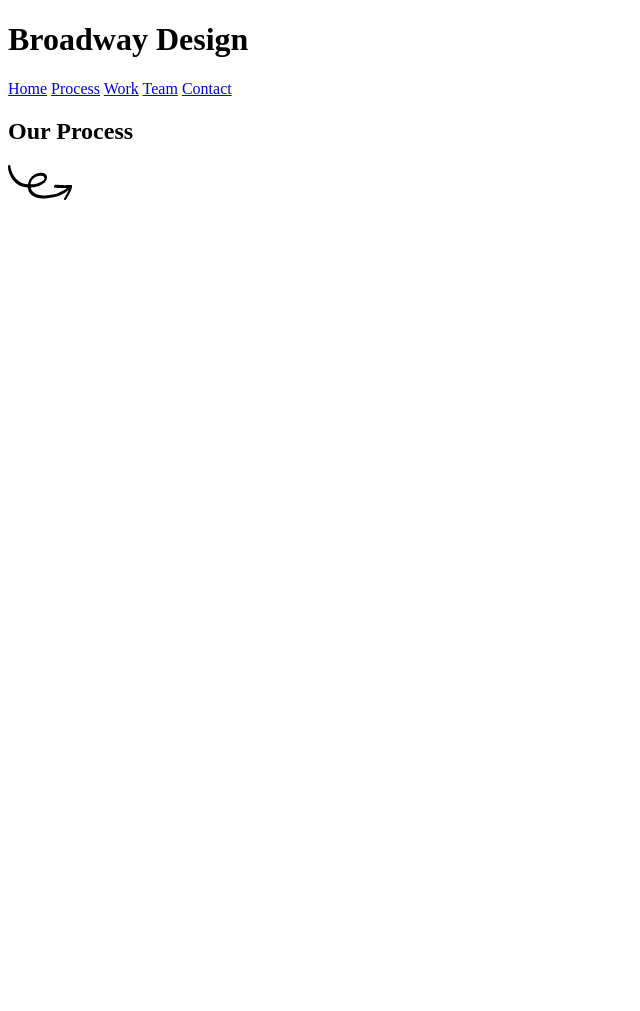
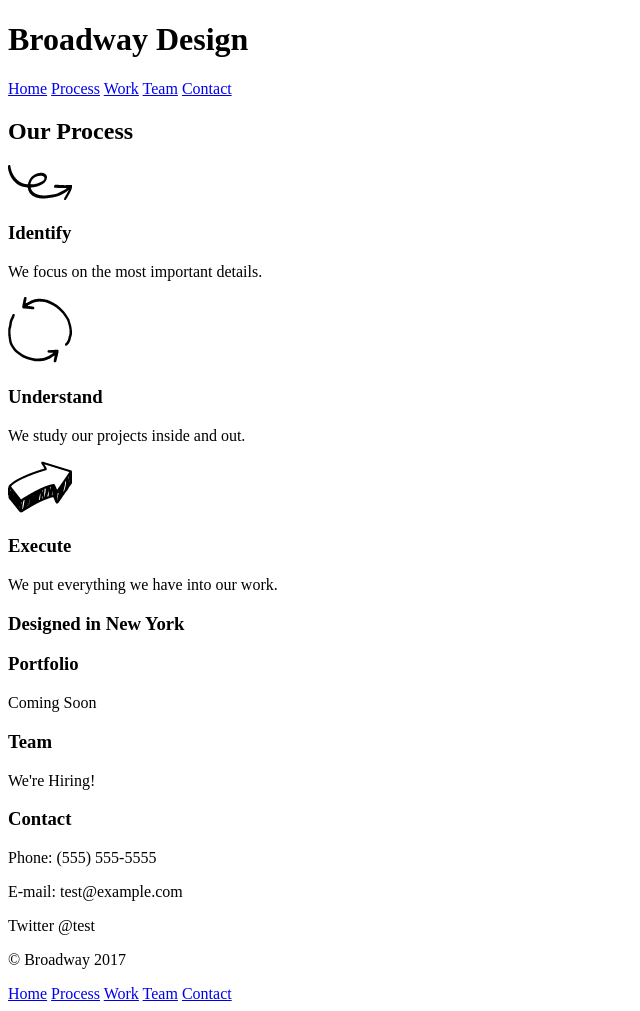
Before and after one commit to andrew-walsh/Broadway, a plain HTML site: page index.html in a window 1280 px wide. Shown: the whole page, without its empty margins (0-640 px from the left). Before the commit the page ends 800 px from the top, so only its background shows below. Drawn offline with Linux system fonts and the light colour scheme.

Commit message:
Finish HTML

```diff
--- a/index.html
+++ b/index.html
@@ -6,17 +6,53 @@
     <link href="resources/css/style.css" type="text/css" rel="stylesheet">
   </head>
   <body>
-    <div class="header">
+
+    <div class="header home">
       <h1>Broadway Design</h1>
-      <a href="#">Home</a>
-      <a href="#">Process</a>
-      <a href="#">Work</a>
-      <a href="#">Team</a>
-      <a href="#">Contact</a>
+      <nav class="top">
+        <a href="#home">Home</a>
+        <a href="#process">Process</a>
+        <a href="#portfolio">Work</a>
+        <a href="#team">Team</a>
+        <a href="#contact">Contact</a>
+      </nav>
     </div>
-    <div class="main">
-      <h2>Our Process</h2>
+
+    <div class="section1">
+      <h2 id="process">Our Process</h2>
       <img src="resources/identify.png" alt="identify">
+      <h3>Identify</h3>
+      <p>We focus on the most important details.</p>
+      <img src="resources/understand.png" alt="understand">
+      <h3>Understand</h3>
+      <p>We study our projects inside and out.</p>
+      <img src="resources/execute.png" alt="execute">
+      <h3>Execute</h3>
+      <p>We put everything we have into our work.</p>
     </div>
+
+    <div class="section2">
+      <h3>Designed in New York</h3>
+      <h3 id="portfolio">Portfolio</h3>
+      <p>Coming Soon</p>
+      <h3 id="team">Team</h3>
+      <p>We're Hiring!</p>
+      <h3 id="contact">Contact</h3>
+      <p>Phone: (555) 555-5555</p>
+      <p>E-mail: test@example.com</p>
+      <p>Twitter @test</p>
+    </div>
+
+    <div class="footer">
+      <p>© Broadway 2017</p>
+      <nav class="bottom">
+        <a href="#home">Home</a>
+        <a href="#process">Process</a>
+        <a href="#portfolio">Work</a>
+        <a href="#team">Team</a>
+        <a href="#contact">Contact</a>
+      </nav>
+    </div>
+
   </body>
 </html>
```
